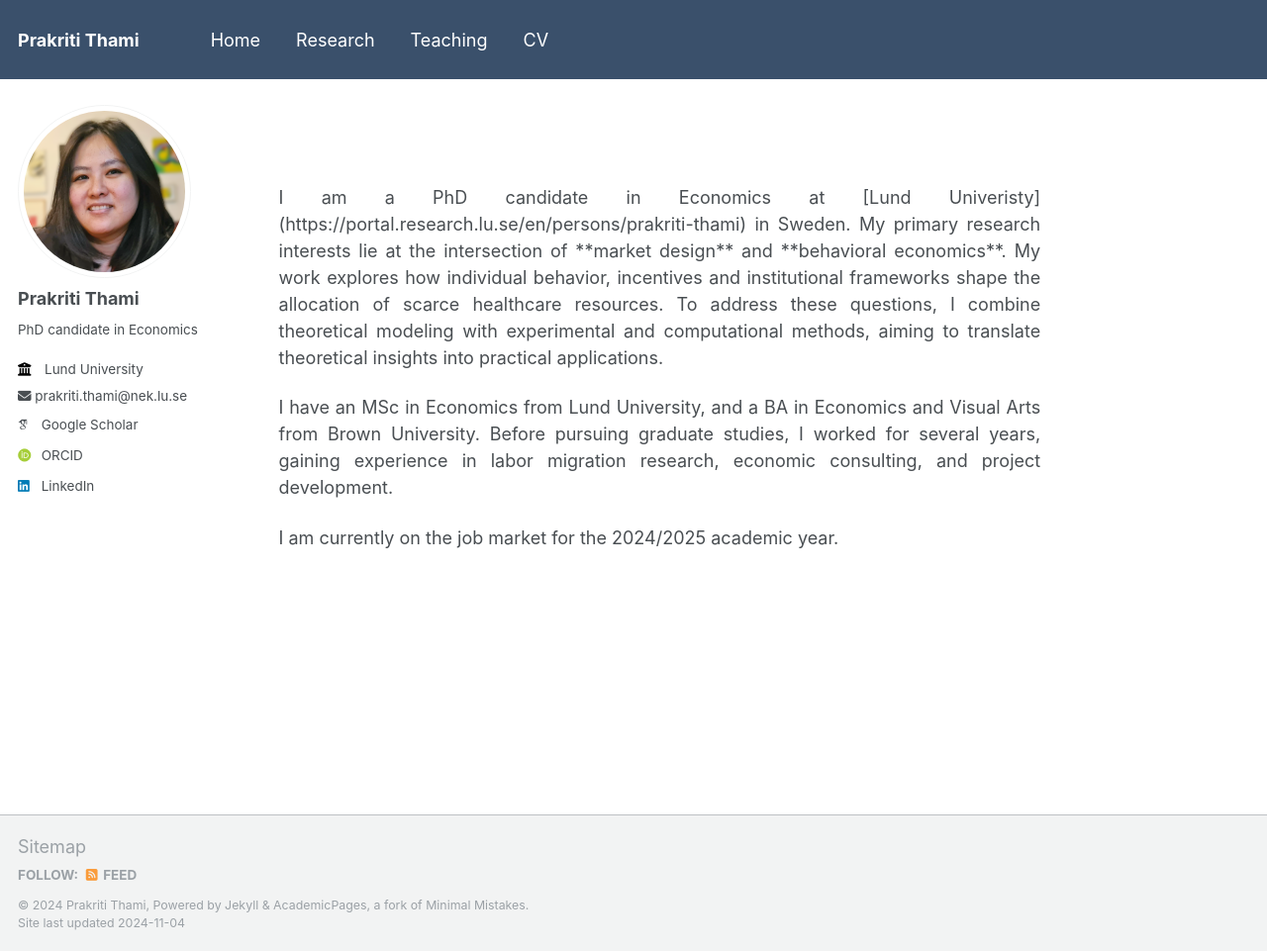
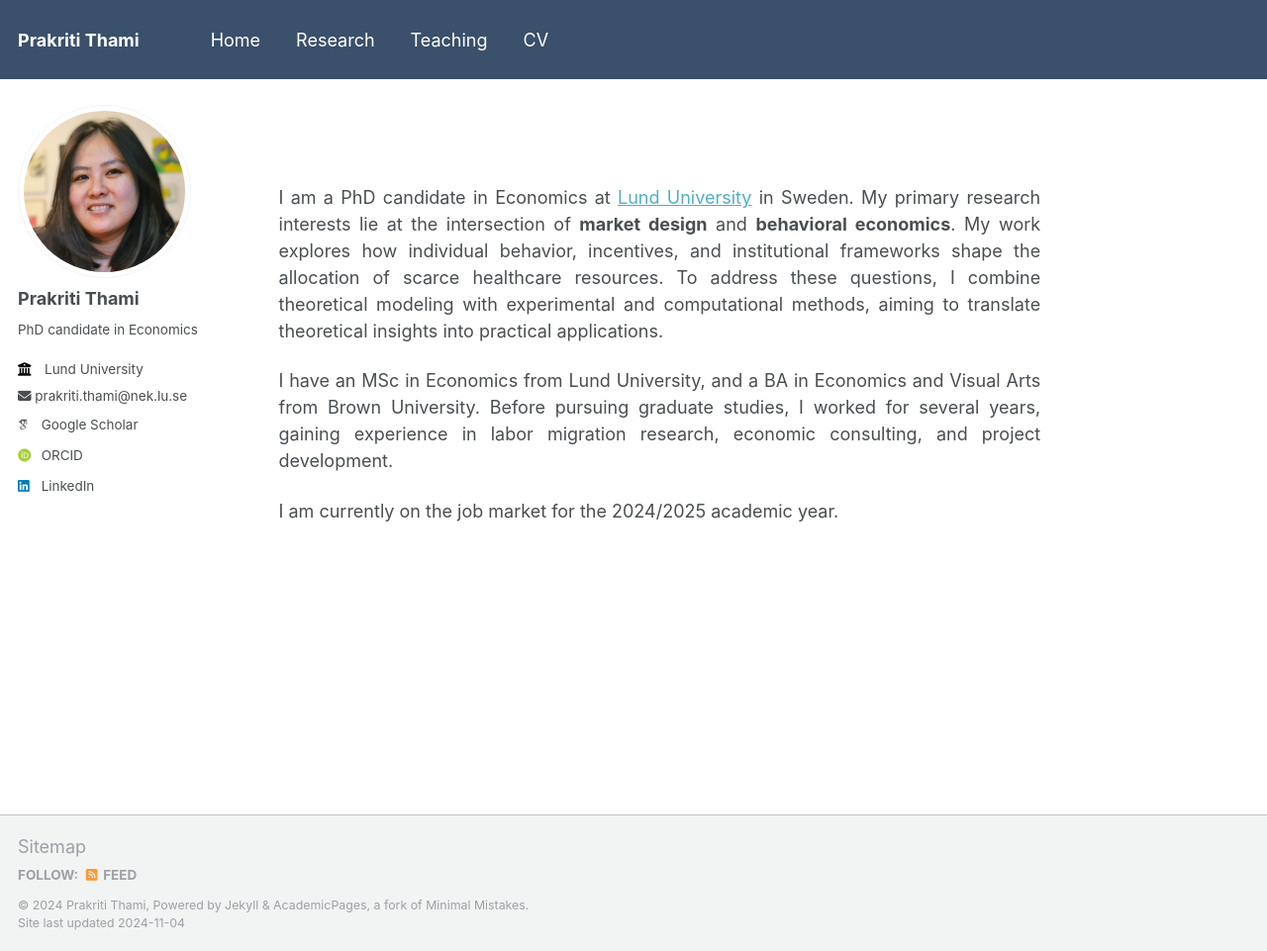
Before and after one commit to prakritithami/prakritithami.github.io, a Jekyll site: the page built from _pages/about.md, in a window 1280 px wide and 961 px high. Shown: the whole window at 99% size. Built offline with Jekyll 4.4.1, drawn with Linux system fonts in a browser that asks for light colours; some web fonts are replaced.

Commit message:
Update about.md

```diff
--- a/_pages/about.md
+++ b/_pages/about.md
@@ -6,7 +6,9 @@ redirect_from:
   - /about/
   - /about.html
 ---
-<p align="justify">I am a PhD candidate in Economics at [Lund Univeristy](https://portal.research.lu.se/en/persons/prakriti-thami) in Sweden. My primary research interests lie at the intersection of **market design** and **behavioral economics**. My work explores how individual behavior, incentives and institutional frameworks shape the allocation of scarce healthcare resources. To address these questions, I combine theoretical modeling with experimental and computational methods, aiming to translate theoretical insights into practical applications.</p>
+<p align="justify">
+I am a PhD candidate in Economics at <a href="https://portal.research.lu.se/en/persons/prakriti-thami" target="_blank">Lund University</a> in Sweden. My primary research interests lie at the intersection of <strong>market design</strong> and <strong>behavioral economics</strong>. My work explores how individual behavior, incentives, and institutional frameworks shape the allocation of scarce healthcare resources. To address these questions, I combine theoretical modeling with experimental and computational methods, aiming to translate theoretical insights into practical applications.
+</p>
 
 <p align="justify">I have an MSc in Economics from Lund University, and a BA in Economics and Visual Arts from Brown University. Before pursuing graduate studies, I worked for several years, gaining experience in labor migration research, economic consulting, and project development.</p>
 
```
